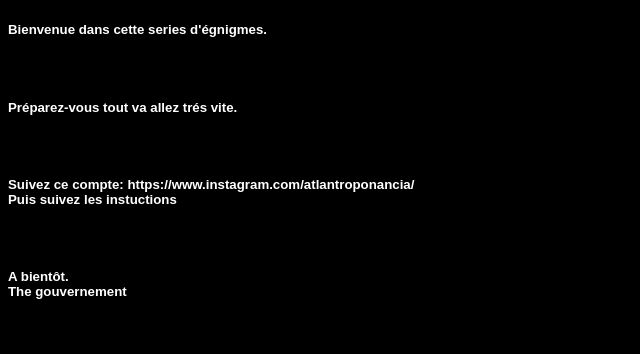
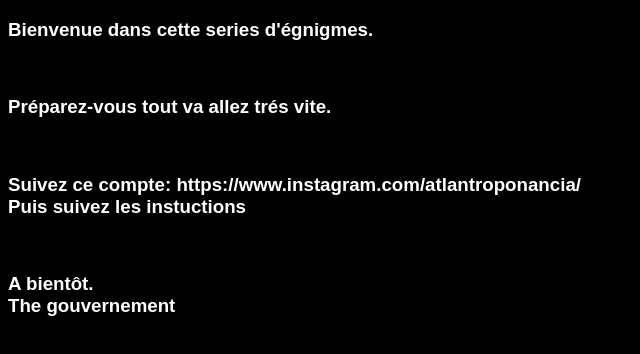
Before and after one commit to Beubeugd/kaxxiy, a plain HTML site: page index.html in a window 1280 px wide. Shown: the whole page, without its empty margins (0-640 px from the left). Drawn offline with Linux system fonts and the light colour scheme.

Commit message:
Update index.html

```diff
--- a/index.html
+++ b/index.html
@@ -6,19 +6,19 @@
 	<title>NOTHING IN HTML CODE</title>
 </head>
 <body>
-<h5>Bienvenue dans cette series d'égnigmes.</h5>
+<h3>Bienvenue dans cette series d'égnigmes.</h3>
 <br>
-<h5>Préparez-vous tout va allez trés vite.</h5>
+<h3>Préparez-vous tout va allez trés vite.</h3>
 
 <br>
-<h5>Suivez ce compte:
+<h3>Suivez ce compte:
 	https://www.instagram.com/atlantroponancia/
 	<br>
-	Puis suivez les instuctions</h5>
+	Puis suivez les instuctions</h3>
 <br>
-<h5>A bientôt. <br>
+<h3>A bientôt. <br>
 
-The gouvernement</h5>
+The gouvernement</h3>
 <br>
 <br>
 
```
